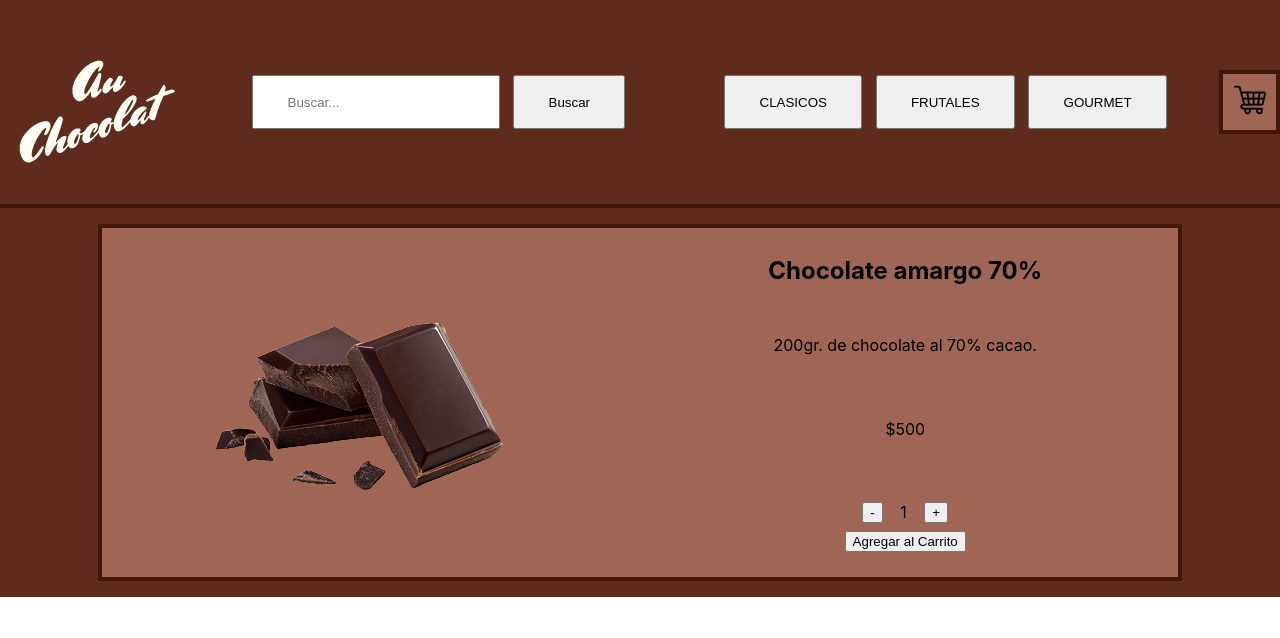
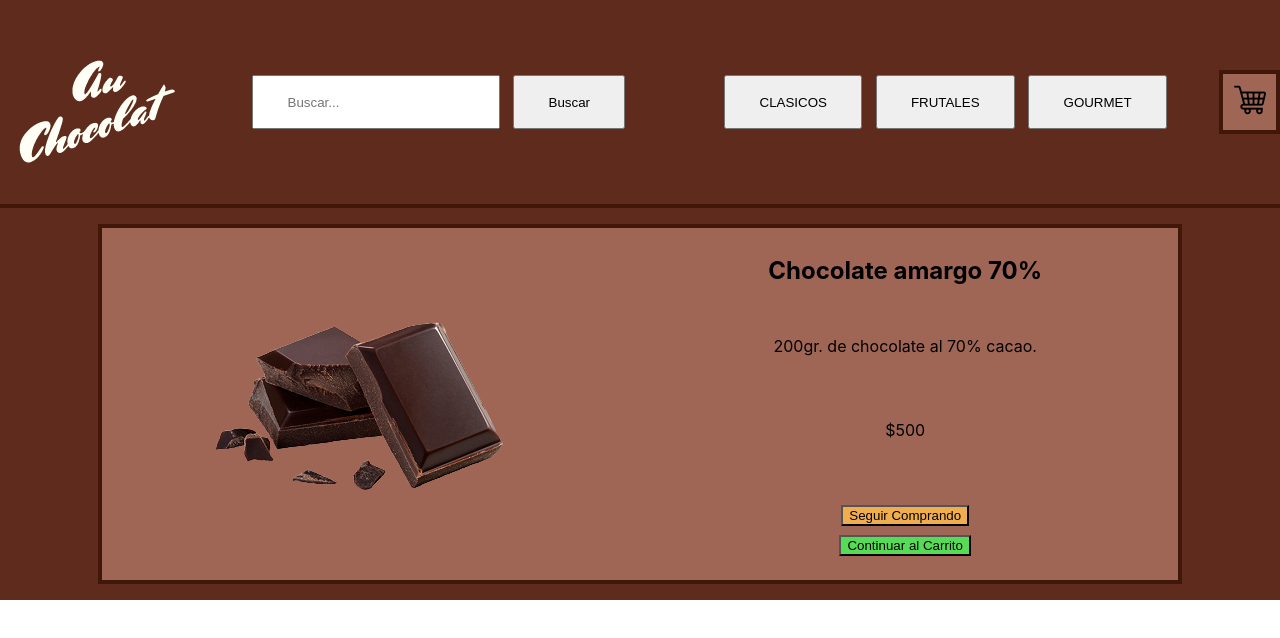
Before and after one commit to lkellner1404/react-comision-31200, a React (Create React App) app: page /detalle/1 in a window 1280 px wide. Both pictures are taken after a click on the button "Agregar al Carrito". Shown: the top 638 px of the page. Built offline with nearby package versions, Linux system fonts and the light colour scheme.

Commit message:
agrego funcionalidad de intercambiabilidad en boton de compra en ItemDetail

```diff
--- /dev/null
+++ b/src/components/GoToCart/GoToCart.js
@@ -0,0 +1,18 @@
+import React from 'react'
+import { Link } from 'react-router-dom'
+import './style.css'
+
+const GoToCart = () => {
+  return (
+    <section className="item-count">
+        <Link to='/'>
+            <button className='continueShopping'>Seguir Comprando</button>
+        </Link>
+        <Link to='/cart' >
+            <button className='toCart'>Continuar al Carrito</button>
+        </Link>
+    </section>
+  )
+}
+
+export default GoToCart
--- /dev/null
+++ b/src/components/GoToCart/style.css
@@ -0,0 +1,8 @@
+.toCart{
+    background-color: #57db57;
+    cursor: pointer;
+}
+.continueShopping{
+    background-color: #f0ad4e;
+    cursor: pointer;
+}
--- a/src/components/ItemCount/ItemCount.js
+++ b/src/components/ItemCount/ItemCount.js
@@ -1,37 +1,15 @@
-import { useState } from "react"
 import './style.css'
 
-export default function ItemCount( {stock, initial} ) {
-    const number = Number(initial)
-    const [count, setcount] = useState(number)
-    const agregar =()=>{
-        if (stock > count){
-            setcount(count + 1)
-        }
-    }
-    const quitar =()=>{
-        if (count > 1){
-            setcount(count - 1)
-        }
-    }
-
-    const add =()=>{
-        if (count === 0){
-            console.log(`ERROR! Se trató de agregar ${count}!`)
-        } else {
-            console.log(`Se agregaron ${count} items al carrito`)
-            alert(`Se agregaran ${count} items al carrito`)
-        }
-    }
+export default function ItemCount( { onAdd, btnAdd, btnSubtract, count } ) {
 
     return(
         <section className="item-count">
             <section className="contador">
-                <button onClick={quitar}>-</button>
+                <button onClick={btnSubtract}>-</button>
                 <span>{count}</span>
-                <button onClick={agregar}>+</button>
+                <button onClick={btnAdd}>+</button>
             </section>
-            <button onClick={add}>Agregar al Carrito</button>
+            <button onClick={onAdd}>Agregar al Carrito</button>
         </section>
     )
 }
--- a/src/components/ItemDetail/ItemDetail.js
+++ b/src/components/ItemDetail/ItemDetail.js
@@ -1,16 +1,46 @@
-import React from 'react'
+import React, { useState } from 'react'
+import GoToCart from '../GoToCart/GoToCart'
 import ItemCount from '../ItemCount/ItemCount'
 import './style.css'
 
-const ItemDetail = ({propiedad}) => {
+const ItemDetail = ({producto}) => {
+
+  const [count, setCount] = useState(1)
+  const [click, setClick] = useState(false)
+
+  const agregar =()=>{
+    if (producto.stock > count){
+      setCount(count + 1)
+    }
+  }
+  const quitar =()=>{
+    if (count > 1){
+      setCount(count - 1)
+    }
+  }
+  const onAdd =()=>{
+    if (count === 0){
+      console.log(`ERROR! Se trató de agregar ${count}!`)
+    } else {
+      console.log(`Se agregaron ${count} items al carrito`)
+      setClick(true)
+    }
+  }
+
   return (
-    <div className='itemDetail'>
-        <img src={propiedad.foto} alt={propiedad.altFoto} />
-        <h2>{propiedad.title}</h2>
-        <p>{propiedad.description}</p>
-        <p>${propiedad.price}</p>
-        <ItemCount stock={propiedad.stock} initial='1' />
-    </div>
+  <div className='itemDetail'>
+    <img src={producto.foto} alt={producto.altFoto} />
+    <h2>{producto.title}</h2>
+    <p>{producto.description}</p>
+    <p>${producto.price}</p>
+
+    { click ?
+
+      <GoToCart />
+    :
+      <ItemCount initial='1' onAdd={onAdd} btnAdd={agregar} btnSubtract={quitar} count={count} />
+    }
+  </div>
   )
 }
 
--- a/src/components/ItemDetailContainer/ItemDetailContainer.js
+++ b/src/components/ItemDetailContainer/ItemDetailContainer.js
@@ -32,7 +32,7 @@ const ItemDetailContainer = () => {
                     <Spinner />
                 </>
                 :
-                <ItemDetail propiedad={item} />
+                <ItemDetail producto={item} />
             }
 
         </div>
```
